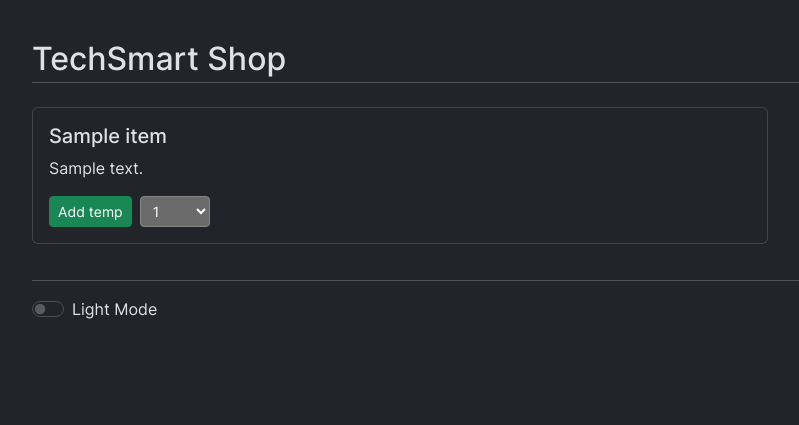
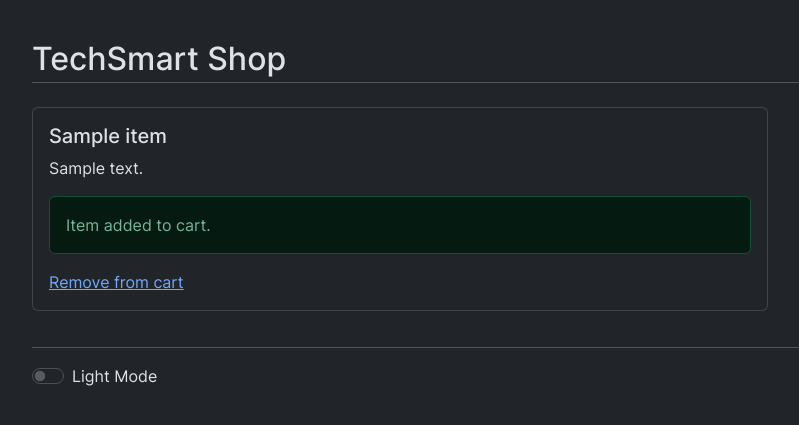
Before and after one commit to jack-hermanson/ShoppingAppICT4300, a Flask app: page / in a window 1280 px wide. Shown: the part 86-511 px from the top of the page, without its empty margins (50-849 px from the left). Run offline with Flask 3, Linux system fonts and the light colour scheme; a user stored in the database is signed in; tables that the repository leaves empty hold one stand-in row (values such as "Sample post"); some libraries are stand-ins or nearby versions.

Commit message:
things work

```diff
--- a/main/web/templates/carts/cart-anchor-partial.html
+++ b/main/web/templates/carts/cart-anchor-partial.html
@@ -1,4 +1,4 @@
-<a href="{{ url_for("carts.my_cart") }}" class="nav-link" id="cart-anchor">
+<a href="{{ url_for("carts.my_cart") }}" class="nav-link" id="cart-anchor" hx-swap-oob="true">
     <span class="badge bg-secondary-subtle">
         <span>🛒</span>
         {% if not current_user.cart %}
--- a/main/web/templates/items/purchasable-item-partial.html
+++ b/main/web/templates/items/purchasable-item-partial.html
@@ -1,4 +1,4 @@
-<div class="card mb-4 no-mb-last">
+<div class="card mb-4 no-mb-last" id="item-{{ item.item_id }}">
     <div class="card-body">
         <h5 class="card-title">{{ item.name }}</h5>
         <p>
@@ -8,27 +8,37 @@
                 <span class="text-muted">No description</span>
             {% endif %}
         </p>
-        {% if current_user.is_authenticated %}
-            <div class="d-flex">
-    {#        todo - htmx #}
-    {#            <button class="btn btn-sm btn-success me-2">Add to Cart</button>#}
-                <a href="{{ url_for("carts.add_to_cart", item_id=item.item_id, count=2) }}" class="btn btn-sm btn-success me-2">
-                    Add temp
-                </a>
-                <select class="form-control-sm" style="width: 70px">
+        {% if current_user.is_authenticated and not item in current_user.cart.items %}
+            <form
+                class="d-flex"
+                id="add-item-{{ item.item_id }}-form"
+                hx-post="{{ url_for("carts.add_to_cart") }}"
+                hx-target="#item-{{ item.item_id }}"
+                method="POST"
+            >
+                <input type="hidden" value="{{ item.item_id }}" name="item_id">
+                <button class="btn btn-sm btn-success me-2" type="submit">Add to Cart</button>
+
+                <select class="form-control-sm" style="width: 70px" name="count">
                     {% for number in range(1, item.current_inventory + 1) %}
                         <option
                             value="{{ number }}"
-    {#                        todo - num in cart #}
-    {#                        {% if current_user.cart is not None and item in current_user.cart.items %}#}
-    {#                            selected#}
-    {#                        {% endif %}#}
+                            {# todo - handle adding multiples of item and when it's already in cart #}
                         >
                             {{ number }}
                         </option>
                     {% endfor %}
                 </select>
-            </div>
+            </form>
+        {% elif current_user.is_authenticated and item in current_user.cart.items %}
+            <div class="alert alert-success">Item added to cart.</div>
+            <a
+                href="{{ url_for("carts.remove_from_cart", item_id=item.item_id, screen="items") }}"
+                hx-post="{{ url_for("carts.remove_from_cart", item_id=item.item_id, screen="items") }}"
+                hx-target="#item-{{ item.item_id }}"
+            >
+                Remove from cart
+            </a>
         {% else %}
             <div>
                 <p>Please log in to add items to your cart.</p>
```
Also changed, not shown: main/modules/carts/routes.py (+21 -5 lines), main/web/templates/carts/add-to-cart-result.html (added, +13 -0 lines), main/web/templates/carts/cart-items-partial.html (added, +21 -0 lines), main/web/templates/carts/cart.html (+1 -7 lines).
